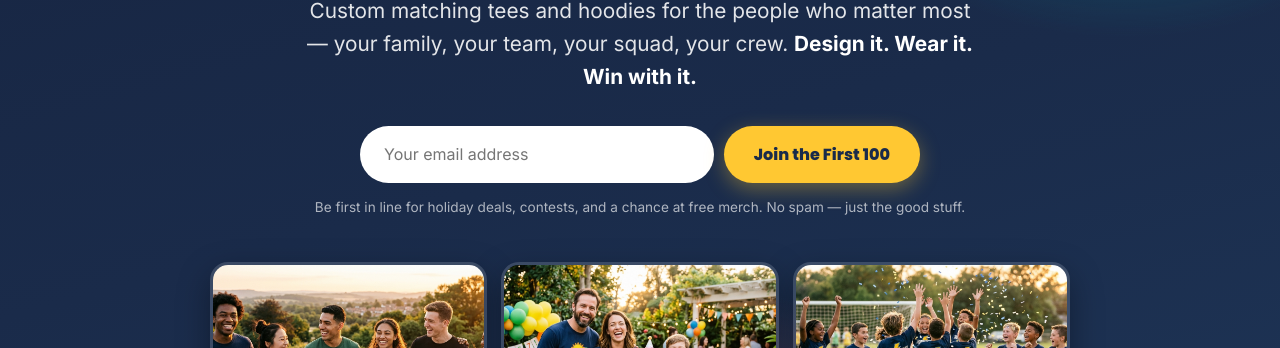
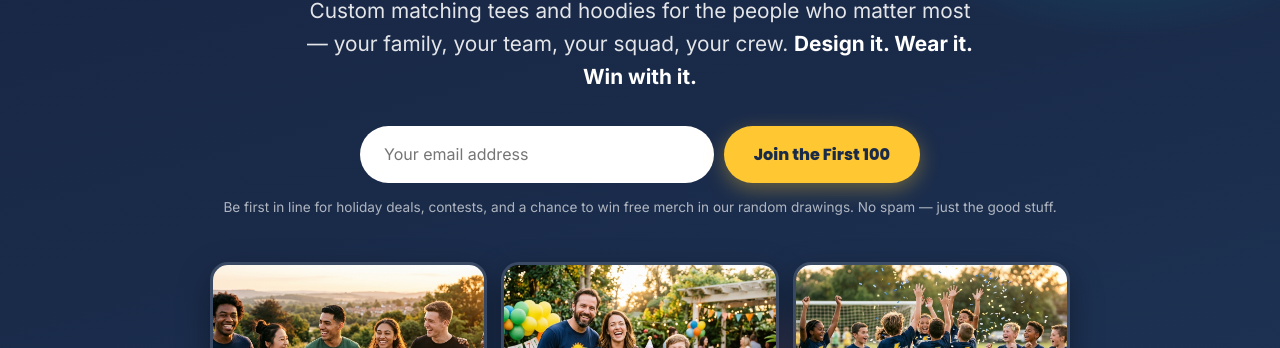
Before and after one commit to AntisaviorGG/index.html, a plain HTML site: page index.html in a window 1280 px wide. Shown: the part 452-800 px from the top of the page. Drawn offline with Linux system fonts and the light colour scheme.

Commit message:
Clarify free merch is a chance via random drawings, not guaranteed

```diff
--- a/index.html
+++ b/index.html
@@ -4,7 +4,7 @@
 <meta charset="UTF-8">
 <meta name="viewport" content="width=device-width, initial-scale=1.0">
 <title>Corny Inc. — Coming Soon | Matching Holiday Tees &amp; Hoodies for Your Crew</title>
-<meta name="description" content="Corny Inc. is coming soon. Custom matching tees and hoodies for families, teams, squads, and crews — just in time for the holidays. Join the First 100 for exclusive deals, contest access, and a chance at free merch. Design it. Wear it. Win with it.">
+<meta name="description" content="Corny Inc. is coming soon. Custom matching tees and hoodies for families, teams, squads, and crews — just in time for the holidays. Join the First 100 for exclusive deals, contest access, and a chance to win free merch in random drawings. Design it. Wear it. Win with it.">
 <link rel="preconnect" href="https://fonts.googleapis.com">
 <link href="https://fonts.googleapis.com/css2?family=Poppins:wght@600;700;800;900&family=Inter:wght@400;500;600;700&display=swap" rel="stylesheet">
 <style>
@@ -269,7 +269,7 @@
       <input type="email" name="email" placeholder="Your email address" required aria-label="Email address">
       <button type="submit">Join the First 100</button>
     </form>
-    <p class="form-note">Be first in line for holiday deals, contests, and a chance at free merch. No spam — just the good stuff.</p>
+    <p class="form-note">Be first in line for holiday deals, contests, and a chance to win free merch in our random drawings. No spam — just the good stuff.</p>
 
     <div class="hero-img-strip">
       <div class="shot"><img src="images/hero-team.jpg" alt="A group of friends wearing matching custom shirts, each showing off their own design"></div>
@@ -371,8 +371,8 @@
 
     <div class="perks">
       <div class="perk">
-        <h3><span class="star">★</span> Chance to Win FREE Merch</h3>
-        <p>Early signups are entered into drawings for free tees and hoodies. Sign up early, win early.</p>
+        <h3><span class="star">★</span> A Chance to Win FREE Merch</h3>
+        <p>Every signup enters you into a random drawing for free tees and hoodies. Not everyone wins — but you can't win if you don't sign up.</p>
       </div>
       <div class="perk">
         <h3><span class="star">★</span> Exclusive Holiday Deals</h3>
```
